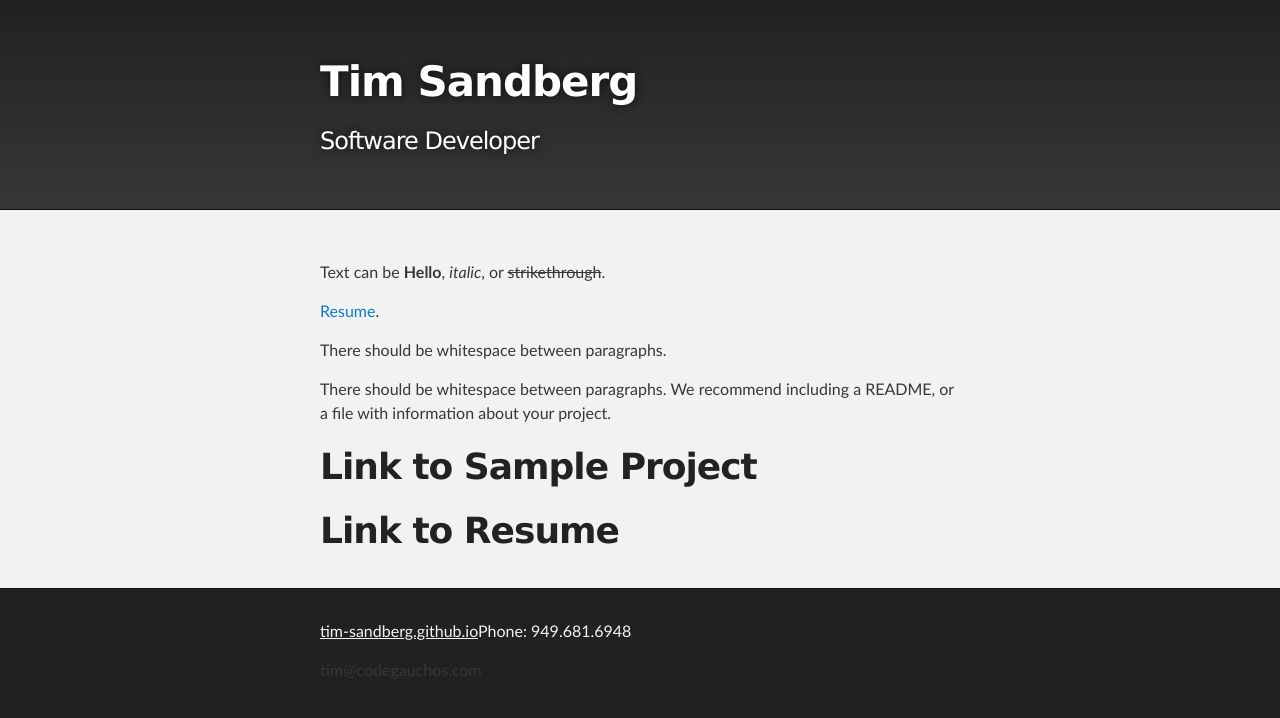
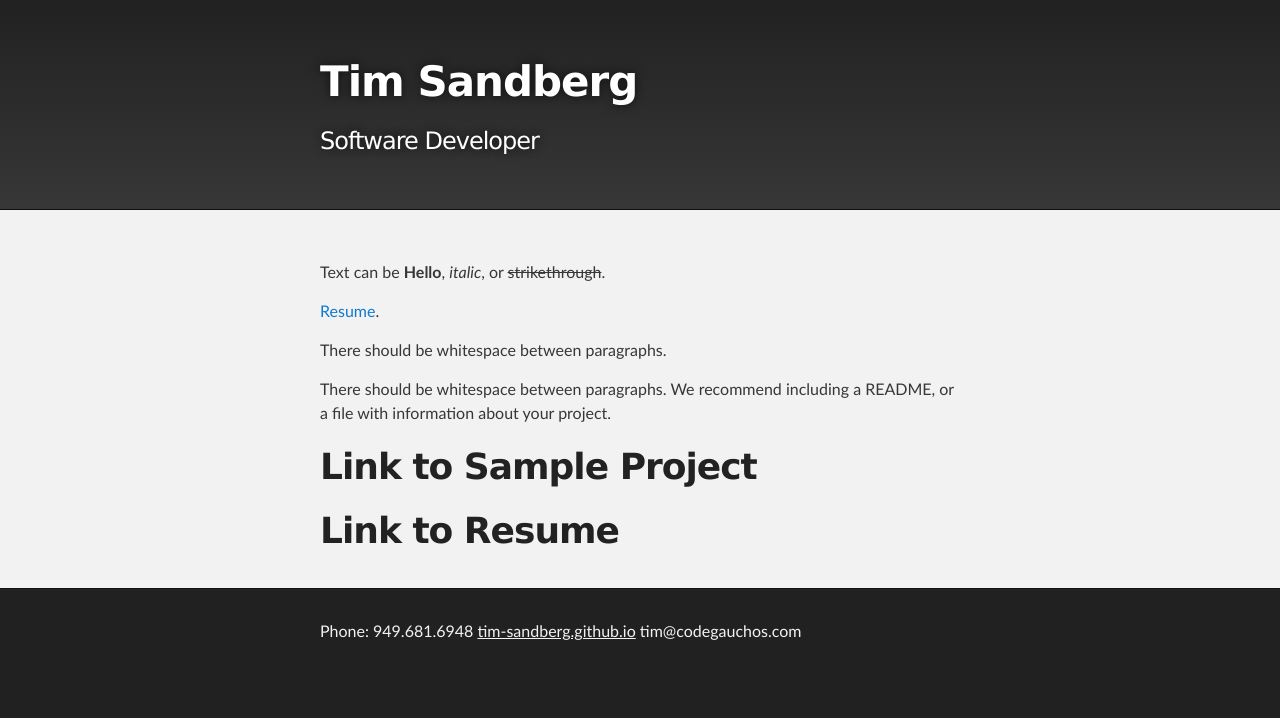
Before and after one commit to tim-sandberg/tim-sandberg.github.io, a Jekyll site: the page built from index.md, in a window 1280 px wide. Shown: the top 718 px of the page. Built offline with Jekyll 4.4.1, drawn with Linux system fonts in a browser that asks for light colours.

```diff
--- a/_layouts/default.html
+++ b/_layouts/default.html
@@ -35,9 +35,7 @@
     <!-- FOOTER  -->
     <div id="footer_wrap" class="outer">
       <footer class="inner">
-        <p><a href="https://tim-sandberg.github.io/">tim-sandberg.github.io</a>Phone: 949.681.6948</p>
-
-        tim@codegauchos.com
+        <p>Phone: 949.681.6948    <a href="https://tim-sandberg.github.io/">tim-sandberg.github.io</a>     tim@codegauchos.com</p>
       </footer>
     </div>
 
```
